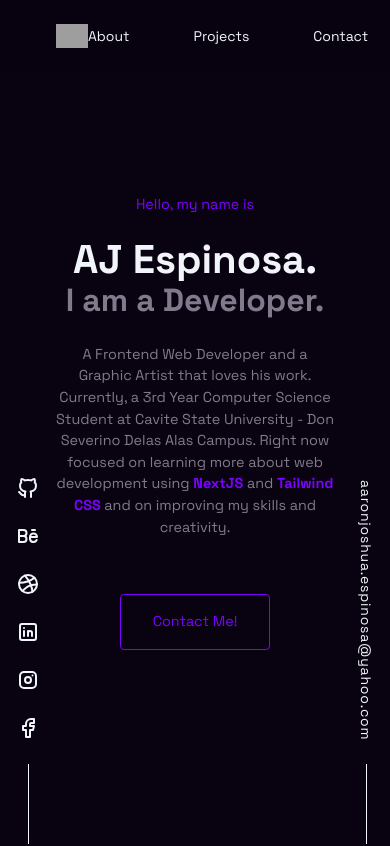
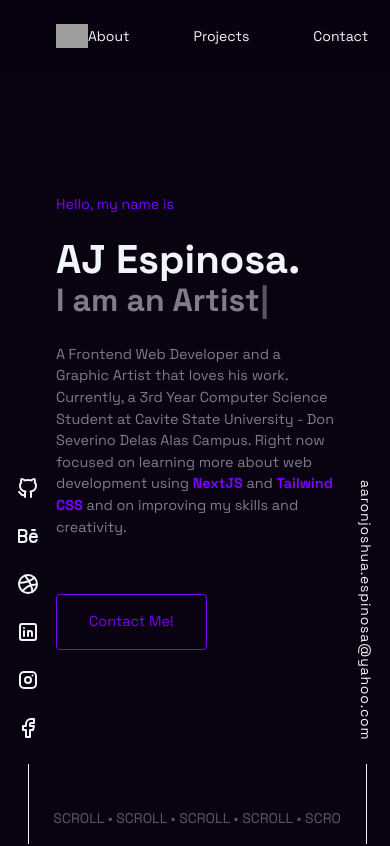
Before and after one commit to aaronjoshuaespinosa/portfolio, a Next.js app: page / in a window 390 px wide. Shown: the top 846 px of the page. Built offline with nearby package versions, Linux system fonts and the light colour scheme; grey boxes are pictures that could not be loaded.

Commit message:
Ready to deploy changes

```diff
--- a/components/NavBar.tsx
+++ b/components/NavBar.tsx
@@ -5,16 +5,18 @@ import { links } from '@/constants';
 const NavBar = () => {
     return (
         <>
-            <nav className='fixed bg-dark/90 backdrop-blur-sm top-0 flex flex-row justify-between items-center w-full py-[1.5rem] px-[3.5rem] md:px-[4.5rem] lg:px-[7rem] lg:max-w-[100rem] z-50'>
+            <div className='fixed bg-dark/90 backdrop-blur-sm top-0 flex w-full z-50 items-center justify-center'>
+                <nav className='flex flex-row justify-between items-center w-full py-[1.5rem] px-[3.5rem] md:px-[4.5rem] lg:px-[7rem] lg:max-w-[100rem] z-50'>
                     <motion.img initial={{ rotate: -540, scale: 0, opacity: 0 }} animate={{ rotate: 0, scale: 1, opacity: 1, transition: { duration: 1 } }} className='h-[1.5rem]' src="https://ik.imagekit.io/xzgmktvzg/ajlogo?ik-sdk-version=javascript-1.4.3&updatedAt=1676132015789" />
 
                     {/* NAV LINKS */}
                     <div className='flex flex-row gap-x-[4rem] text-primary text-[0.875rem]'>
                         {links.map((link, i) => (
-                        <Link href={link.link}><p className='hover:text-accent'>{link.text}</p></Link>
+                            <Link href={link.link} scroll={true}><p className='hover:text-accent'>{link.text}</p></Link>
                         ))}
                     </div>
                 </nav>
+            </div>
         </>
     );
 }
--- a/constants/index.tsx
+++ b/constants/index.tsx
@@ -10,7 +10,7 @@ export const links = [
         text: "Projects",
     },
     {
-        link: "#",
+        link: "#contact",
         text: "Contact",
     },
 ]
--- a/package.json
+++ b/package.json
@@ -17,8 +17,11 @@
     "next": "13.1.6",
     "react": "18.2.0",
     "react-dom": "18.2.0",
+    "react-fast-marquee": "^1.3.5",
     "react-icons": "^4.7.1",
-    "typescript": "4.9.5"
+    "react-ts-typewriter": "^0.1.8-b",
+    "typescript": "4.9.5",
+    "typewriter-effect": "^2.19.0"
   },
   "devDependencies": {
     "autoprefixer": "^10.4.13",
--- a/pages/index.tsx
+++ b/pages/index.tsx
@@ -1,10 +1,16 @@
 import Head from 'next/head'
 import Link from 'next/link'
+import Marquee from "react-fast-marquee";
+import Typewriter from 'typewriter-effect';
 import { motion } from 'framer-motion';
 import { icons, stacks } from '@/constants';
 import { NavBar, Project } from '@/components';
 
 export default function Home() {
+
+  const scrollTop = () => {
+    window.scrollTo({ top: 0, behavior: 'smooth' });
+  }
 
   return (
     <>
@@ -18,7 +24,8 @@ export default function Home() {
         <meta property="og:type" content="website" />
       </Head>
 
-      <main className='w-full h-screen flex items-center justify-center bg-dark text-primary font-space relative overflow-hidden'>
+      <div className='bg-dark font-space text-primary relative'>
+        <main className='w-full h-screen flex items-center justify-center relative overflow-hidden z-50'>
           {/* NAV BAR */}
           <NavBar />
 
@@ -32,7 +39,7 @@ export default function Home() {
             <motion.div initial={{ x: "-1500%", opacity: 0 }} animate={{ x: 0, opacity: 1, transition: { duration: 0.5, delay: 6 * 0.2 + 1 } }} className='w-[1px] h-[5rem] bg-primary' />
           </div>
 
-        <div className='flex flex-col text-[1.5rem] text-primary gap-y-[1.5rem] items-center justify-center fixed bottom-0 right-0 pr-[1rem] md:pr-[1.5rem] lg:pr-[3rem] z-50'>
+          <div className='flex flex-col text-[1.5rem] gap-y-[1.5rem] items-center justify-center fixed bottom-0 right-0 pr-[1rem] md:pr-[1.5rem] lg:pr-[3rem] z-50'>
             {/* EMAIL */}
             <Link href="mailto:aaronjoshua.espinosa@yahoo.com" target="blank">
               <motion.p initial={{ x: "100%", opacity: 0 }} animate={{ x: 0, opacity: 1, transition: { duration: 0.5, delay: 2 } }} whileHover={{ y: -3, color: "#7B03FC" }} transition={{ duration: 0.2 }} className='cursor-pointer text-vertical text-[0.875rem] leading-[1rem] tracking-[0.05rem]'>aaronjoshua.espinosa@yahoo.com</motion.p>
@@ -40,17 +47,25 @@ export default function Home() {
             <motion.div initial={{ x: "1500%", opacity: 0 }} animate={{ x: 0, opacity: 1, transition: { duration: 0.5, delay: 0.2 + 2 } }} className='w-[1px] h-[5rem] bg-primary' />
           </div>
 
+          <div className='absolute bottom-0 w-[75%] lg:w-[25%] py-[1rem]'>
+            <Marquee gradientColor={[9, 3, 17]} gradientWidth={100} speed={50} className="overflow-hidden">
+              <div className='text-sm text-secondary/70 whitespace-nowrap'>
+                <p className='pr-[4px]'>SCROLL • SCROLL • SCROLL • SCROLL • SCROLL • SCROLL • SCROLL • SCROLL • SCROLL • SCROLL • SCROLL • SCROLL • SCROLL • SCROLL • SCROLL • SCROLL • SCROLL • SCROLL • SCROLL • SCROLL • SCROLL • SCROLL • SCROLL • SCROLL • SCROLL • SCROLL •</p>
+              </div>
+            </Marquee>
+          </div>
+
           {/* INFORMATION ABOUT ME */}
-        <section className='flex flex-row justify-center items-center w-full px-[3.5rem] md:px-[4.5rem] lg:px-[7rem] lg:max-w-[100rem]'>
+          <section className='flex flex-row justify-center items-center w-full px-[3.5rem] md:px-[4.5rem] lg:px-[7rem] lg:max-w-[100rem] z-10'>
 
-          <div className='w-full md:w-[50%] flex flex-col items-center md:items-start gap-y-[1.5rem] text-center md:text-left'>
+            <div className='w-full md:w-[50%] flex flex-col md:items-start gap-y-[1.5rem]'>
               {/* TITLE */}
               <motion.p initial={{ x: "-100%", opacity: 0 }} animate={{ x: 0, opacity: 1, transition: { duration: 0.5 } }} className='text-accent text-[0.9rem] lg:text-[1rem]'>Hello, my name is</motion.p>
 
               {/* NAME */}
               <div className='flex flex-col'>
                 <motion.h1 initial={{ x: "-100%", opacity: 0 }} animate={{ x: 0, opacity: 1, transition: { duration: 0.5, delay: 0.2 } }} className='text-primary font-bold text-[2.5rem] md:text-[3rem] lg:text-[4rem] leading-[2.5rem] md:leading-[3rem] lg:leading-[4rem]'>AJ Espinosa.</motion.h1>
-              <motion.h1 initial={{ x: "-100%", opacity: 0 }} animate={{ x: 0, opacity: 1, transition: { duration: 0.5, delay: 2 * 0.2 } }} className='text-secondary font-bold text-[2rem] md:text-[3rem] lg:text-[4rem] leading-[2.5rem] md:leading-[3rem] lg:leading-[4rem]'>I am <span>a Developer.</span></motion.h1>
+                <motion.h1 initial={{ x: "-100%", opacity: 0 }} animate={{ x: 0, opacity: 1, transition: { duration: 0.5, delay: 2 * 0.2 } }} className='text-secondary font-bold text-[2rem] md:text-[3rem] lg:text-[4rem] leading-[2.5rem] md:leading-[3rem] lg:leading-[4rem] flex gap-x-[0.5rem] lg:gap-x-[1rem] whitespace-nowrap'>I am <span><Typewriter options={{ strings: ['a Developer.', 'an Artist.', 'a Designer.'], autoStart: true, loop: true, }} /></span></motion.h1>
               </div>
 
               {/* DESCRIPTION */}
@@ -70,7 +85,7 @@ export default function Home() {
         </main>
 
         {/* ABOUT SECTION */}
-      <section id='about' className='w-full h-auto flex items-center justify-center bg-dark text-primary font-space relative overflow-hidden py-[10rem]'>
+        <section id='about' className='w-full h-auto flex items-center justify-center relative overflow-hidden py-[10rem]'>
           <div className='h-full flex flex-col gap-y-[1rem] justify-center items-center w-full px-[3.5rem] md:px-[4.5rem] lg:px-[7rem] lg:max-w-[100rem]'>
 
             {/* SECTION TITLE */}
@@ -119,7 +134,7 @@ export default function Home() {
         </section>
 
         {/* PROJECTS SECTION */}
-      <section id='projects' className='w-full h-auto flex items-center justify-center bg-dark text-primary font-space relative overflow-hidden py-[10rem]'>
+        <section id='projects' className='w-full h-auto flex items-center justify-center relative overflow-hidden py-[10rem]'>
           <div className='h-full flex flex-col gap-y-[1.5rem] justify-center items-center w-full px-[3.5rem] md:px-[4.5rem] lg:px-[7rem] lg:max-w-[100rem]'>
 
             {/* SECTION TITLE */}
@@ -134,6 +149,45 @@ export default function Home() {
             </div>
           </div>
         </section>
+
+        {/* CONTACT SECTION */}
+        <section id='contact' className='w-full h-auto flex items-center justify-center relative overflow-hidden py-[5rem]'>
+          <div className='h-full flex flex-col gap-y-[5rem] justify-center items-center w-full px-[3.5rem] md:px-[4.5rem] lg:px-[7rem] lg:max-w-[100rem]'>
+            <Marquee gradientColor={[9, 3, 17]} gradientWidth={100} speed={100} className="overflow-hidden">
+              <div className='font-bold text-8xl text-dark flex gap-x-[4rem] whitespace-nowrap'>
+                <p className='drop-shadow-[0_0_1px_#F1F5F9]'>GET IN TOUCH</p>
+                <p className='text-accent'>•</p>
+                <p className='text-primary'>GET IN TOUCH</p>
+                <p className='text-accent'>•</p>
+                <p className='text-accent'></p>
+              </div>
+            </Marquee>
+            <div className='flex flex-col items-center gap-y-[2.5rem]'>
+              <p className='text-xl text-secondary'>Let's work together!</p>
+              <p className='font-bold text-7xl'>aaronjoshua.espinosa@yahoo.com</p>
+
+              {/* LINKS */}
+              <div className='flex text-[1.5rem] gap-x-[1.5rem] items-center'>
+                {icons.map((icon, i) => (
+                  <Link href={icon.link} target="blank">
+                    <motion.p key={i} title={icon.title} whileHover={{ y: -2, color: "#7B03FC" }} className='cursor-pointer'>{icon.icon}</motion.p>
+                  </Link>
+                ))}
+              </div>
+            </div>
+          </div>
+        </section>
+
+        {/* FOOTER SECTION */}
+        <footer className='w-full h-auto flex items-center justify-center bg-dark text-primary font-space relative'>
+          <div className='h-full flex w-full px-[3.5rem] md:px-[4.5rem] lg:px-[7rem] lg:max-w-[100rem]'>
+            <div className='border-t-[1px] border-t-primary flex flex-row justify-between items-center w-full py-[1.5rem]'>
+              <p>© 2023 AJ Espinosa</p>
+              <p className='cursor-pointer' onClick={scrollTop}>Go to top ↑</p>
+            </div>
+          </div>
+        </footer>
+      </div>
     </>
   )
 }
--- a/styles/globals.css
+++ b/styles/globals.css
@@ -3,6 +3,11 @@
 @tailwind base;
 @tailwind components;
 @tailwind utilities;
+
+html {
+    --scroll-behavior: smooth !important;
+    scroll-behavior: smooth !important;
+}
 
 .text-vertical {
     writing-mode: vertical-rl;
```
Also changed, not shown: 1 other file (tests, documents, lock files or other folders). Lines whose indentation alone changed are shown as unchanged.
